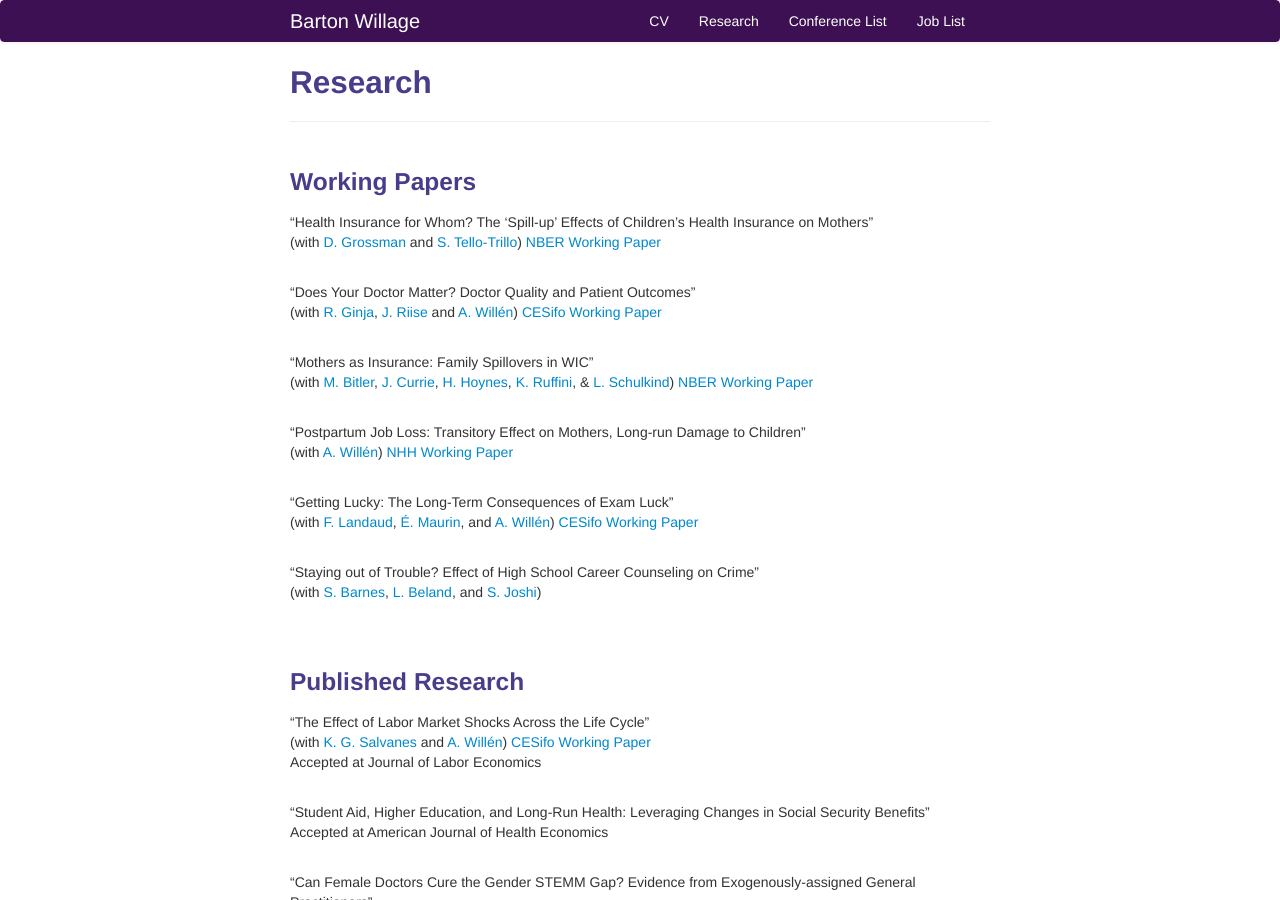
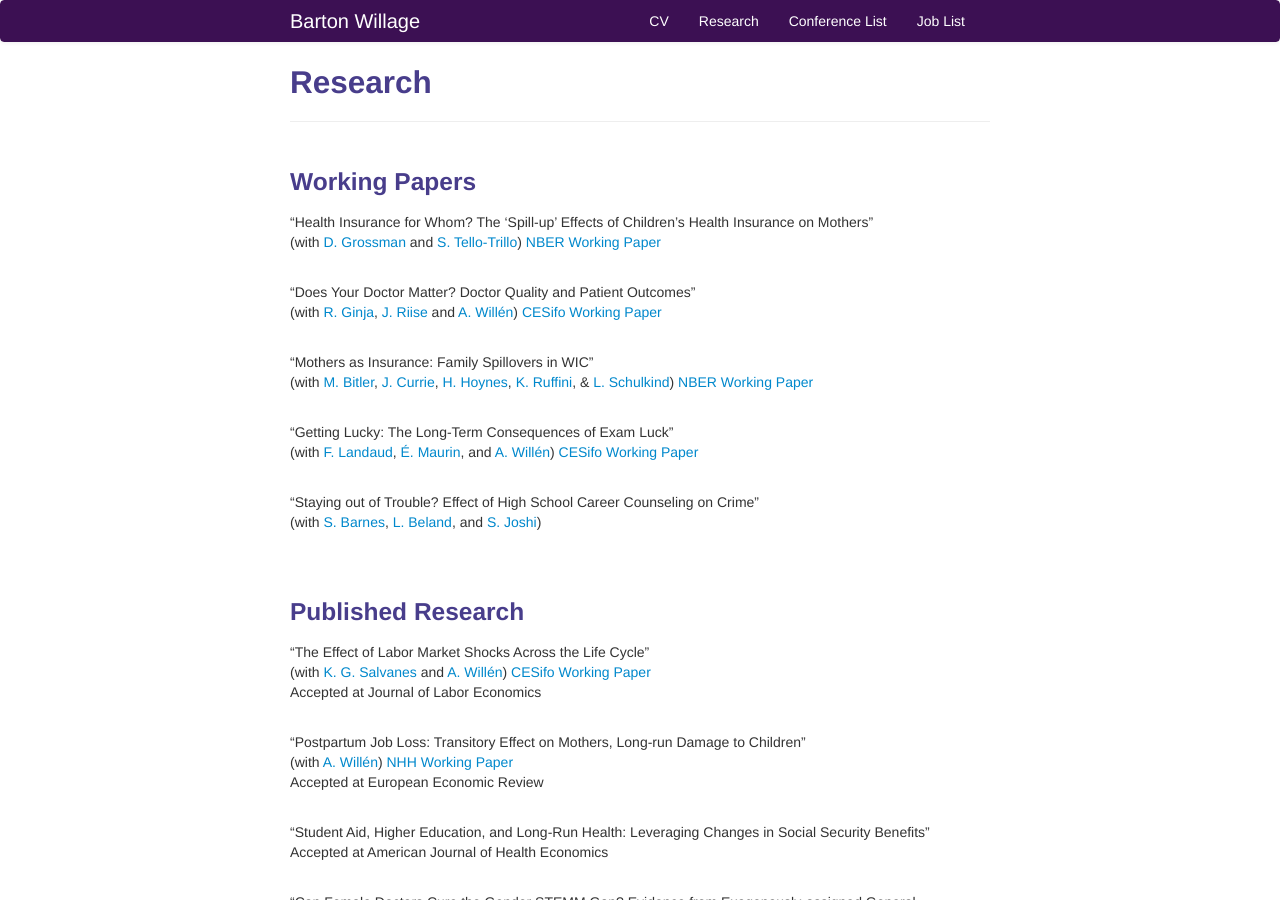
Before and after one commit to bjwillage/bjwillage.github.io, a Jekyll site: the page built from pages/research.md, in a window 1280 px wide and 900 px high. Built offline with Jekyll 4.4.1, drawn with Linux system fonts in a browser that asks for light colours; part of the change alters nothing that is shown.

Commit message:
Update research.md

```diff
--- a/pages/research.md
+++ b/pages/research.md
@@ -22,11 +22,6 @@ description: Barton Willage's research
 [NBER Working Paper](https://www.nber.org/papers/w30112)
 <br><br>
 
-"Postpartum Job Loss: Transitory Effect on Mothers, Long-run Damage to Children"<br>
-(with [A. Willén](https://www.alexanderwillen.com/))
-[NHH Working Paper](https://openaccess.nhh.no/nhh-xmlui/bitstream/handle/11250/2688961/DP%2022.pdf?sequence=1&isAllowed=y)
-<br><br>
-
 "Getting Lucky: The Long-Term Consequences of Exam Luck"<br>
 (with [F. Landaud](https://sites.google.com/view/fannylandaud/home?authuser=0),  [É. Maurin](https://www.parisschoolofeconomics.eu/en/maurin-eric/), and [A. Willén](https://www.alexanderwillen.com/))
 [CESifo Working Paper](https://www.cesifo.org/en/publikationen/2022/working-paper/getting-lucky-long-term-consequences-exam-luck)
@@ -43,6 +38,12 @@ description: Barton Willage's research
 (with [K. G. Salvanes](https://sites.google.com/view/kjellsalvanes/home) and [A. Willén](https://www.alexanderwillen.com/))
 [CESifo Working Paper](https://www.cesifo.org/en/publikationen/2021/working-paper/effect-labor-market-shocks-across-life-cycle)<br>
 Accepted at Journal of Labor Economics <br><br>
+
+"Postpartum Job Loss: Transitory Effect on Mothers, Long-run Damage to Children"<br>
+(with [A. Willén](https://www.alexanderwillen.com/))
+[NHH Working Paper](https://openaccess.nhh.no/nhh-xmlui/bitstream/handle/11250/2688961/DP%2022.pdf?sequence=1&isAllowed=y)<br>
+Accepted at European Economic Review
+<br><br>
 
 "Student Aid, Higher Education, and Long-Run Health: Leveraging Changes in Social Security Benefits"<br>
 Accepted at American Journal of Health Economics
```
